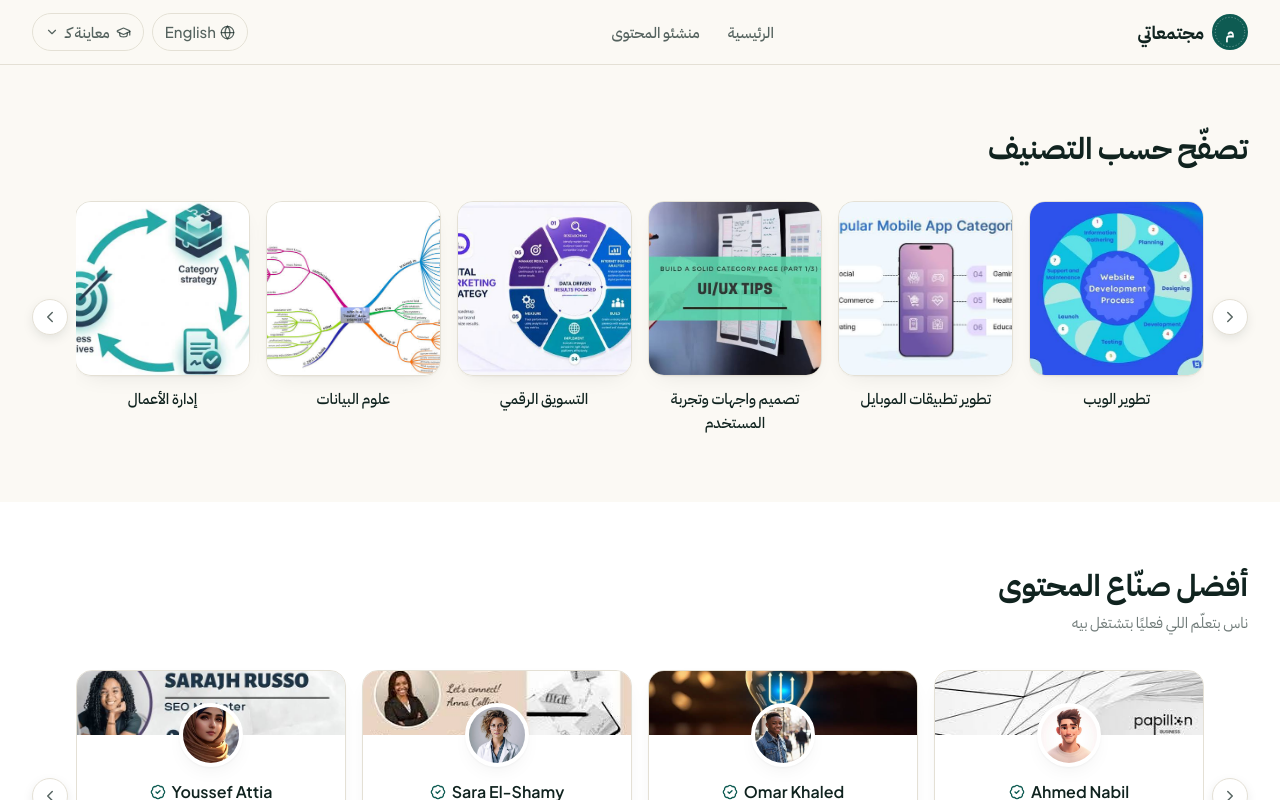
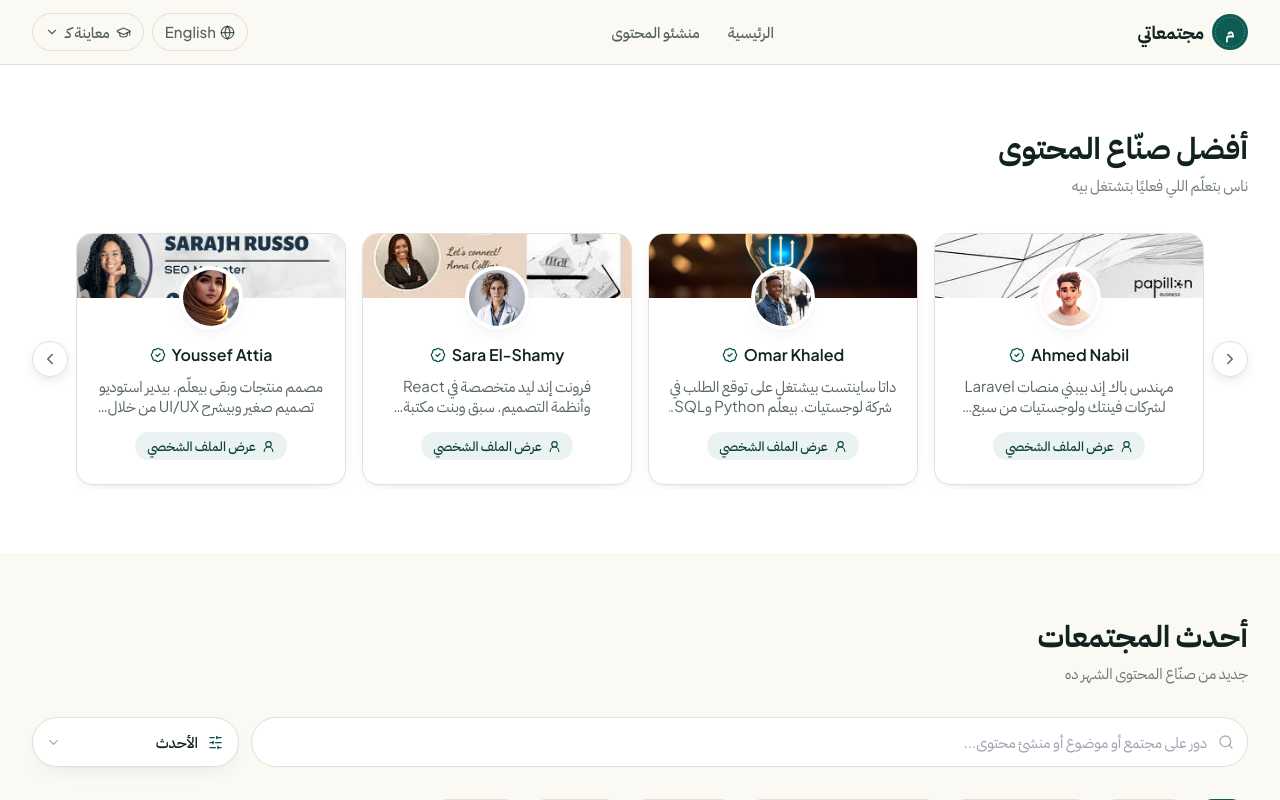
Before and after one commit to Mostafa1630/my-community2, a Next.js app: page /ar in a window 1280 px wide. Shown: the top 800 px of the page. Built offline with nearby package versions, Linux system fonts and the light colour scheme.

Commit message:
fix:category

```diff
--- a/app/[locale]/page.tsx
+++ b/app/[locale]/page.tsx
@@ -5,7 +5,6 @@ import { isLocale, type Locale } from "@/lib/i18n/config";
 import { getDictionary } from "@/lib/i18n/getDictionary";
 import { categories, activeCommunities, getTopCreators } from "@/lib/data";
 import CreatorCard from "@/components/CreatorCard";
-import CategoryPill from "@/components/CategoryPill";
 import SectionHeading from "@/components/SectionHeading";
 import Slider from "@/components/motion/Slider";
 import CommunitiesExplorer from "@/components/CommunitiesExplorer";
@@ -27,25 +26,10 @@ export default function HomePage({ params }: { params: { locale: string } }) {
 
   return (
     <div>
-      {/* Categories */}
-      <section className="container-page py-14 sm:py-16">
-        <SectionHeading as="h1" title={dict.home.categoriesTitle} />
-        {/* Repeated 3x so the slider has enough items to actually scroll with — the
-            live catalog will outgrow this on its own; remove the repeat once it does. */}
-        <Slider
-          items={[0, 1, 2].flatMap((rep) =>
-            categories.map((category) => (
-              <CategoryPill key={`${category.id}-${rep}`} category={category} locale={locale} />
-            ))
-          )}
-          itemClassName="w-[46%] sm:w-[31%] lg:w-[15.5%]"
-        />
-      </section>
-
       {/* Top content creators */}
       <section className="bg-surface py-14 sm:py-16">
         <div className="container-page">
-          <SectionHeading title={dict.home.topCreatorsTitle} subtitle={dict.home.topCreatorsSubtitle} />
+          <SectionHeading as="h1" title={dict.home.topCreatorsTitle} subtitle={dict.home.topCreatorsSubtitle} />
           {/* Repeated 3x so the slider has enough items to actually scroll with — the
               live catalog will outgrow this on its own; remove the repeat once it does. */}
           <Slider
--- a/components/CategoryPill.tsx
+++ /dev/null
@@ -1,39 +0,0 @@
-import Link from "next/link";
-import { Code2, Smartphone, Figma, Megaphone, BarChart3, Briefcase, LucideIcon } from "lucide-react";
-import type { Category } from "@/lib/types";
-import type { Locale } from "@/lib/i18n/config";
-
-const iconMap: Record<string, LucideIcon> = {
-  code: Code2,
-  smartphone: Smartphone,
-  figma: Figma,
-  megaphone: Megaphone,
-  "bar-chart": BarChart3,
-  briefcase: Briefcase
-};
-
-export default function CategoryPill({ category, locale }: { category: Category; locale: Locale }) {
-  const Icon = iconMap[category.icon] ?? Code2;
-  const name = locale === "ar" ? category.nameAr : category.nameEn;
-  return (
-    <Link
-      href={`/${locale}/communities?category=${category.slug}`}
-      className="hover-lift group flex h-full flex-col items-center gap-2.5 text-center"
-    >
-      <span className="relative flex aspect-square w-full items-center justify-center overflow-hidden rounded-2xl border border-line bg-gradient-to-br from-primary-50 to-accent-50 shadow-card">
-        {category.image ? (
-          <img
-            src={category.image}
-            alt={name}
-            loading="lazy"
-            decoding="async"
-            className="h-full w-full object-cover transition-transform duration-300 group-hover:scale-110"
-          />
-        ) : (
-          <Icon size={30} className="text-primary-600 transition-transform duration-300 group-hover:scale-110" />
-        )}
-      </span>
-      <span className="text-sm font-medium text-ink">{name}</span>
-    </Link>
-  );
-}
--- a/lib/i18n/dictionaries/ar.json
+++ b/lib/i18n/dictionaries/ar.json
@@ -77,7 +77,6 @@
     "statsCourses": "كورس متاح",
     "statsStudents": "طالب بيتعلم",
     "statsCreators": "منشئ محتوى موثّق",
-    "categoriesTitle": "تصفّح حسب التصنيف",
     "latestTitle": "أحدث المجتمعات",
     "latestSubtitle": "جديد من صنّاع المحتوى الشهر ده",
     "topCreatorsTitle": "أفضل صنّاع المحتوى",
--- a/lib/i18n/dictionaries/en.json
+++ b/lib/i18n/dictionaries/en.json
@@ -77,7 +77,6 @@
     "statsCourses": "Live courses",
     "statsStudents": "Students learning",
     "statsCreators": "Verified content creators",
-    "categoriesTitle": "Explore by category",
     "latestTitle": "Newest communities",
     "latestSubtitle": "Fresh from our content creators this month",
     "topCreatorsTitle": "Top content creators",
```
Also changed, not shown: 1 other file (tests, documents, lock files or other folders).
